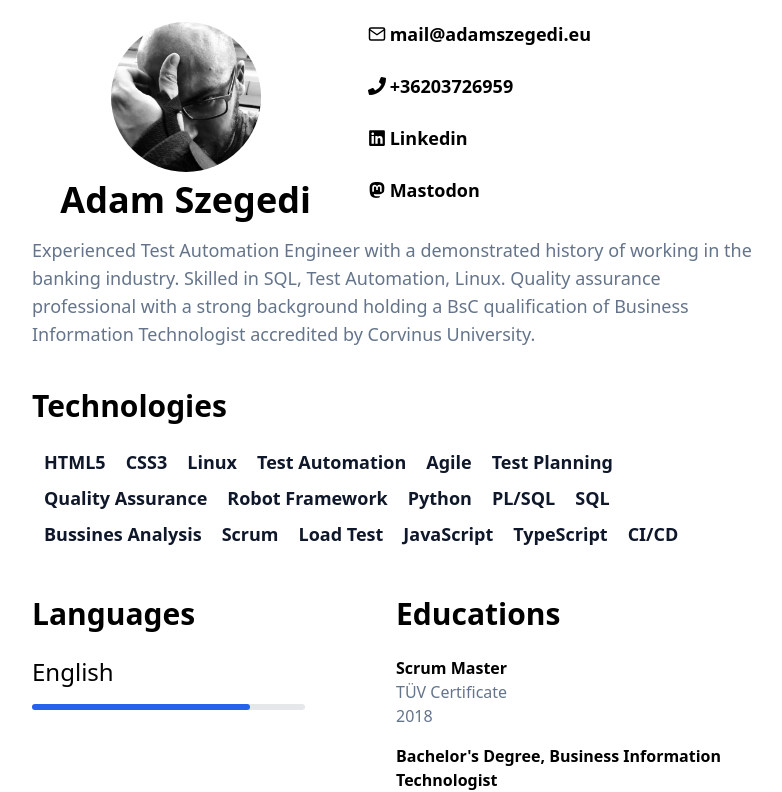
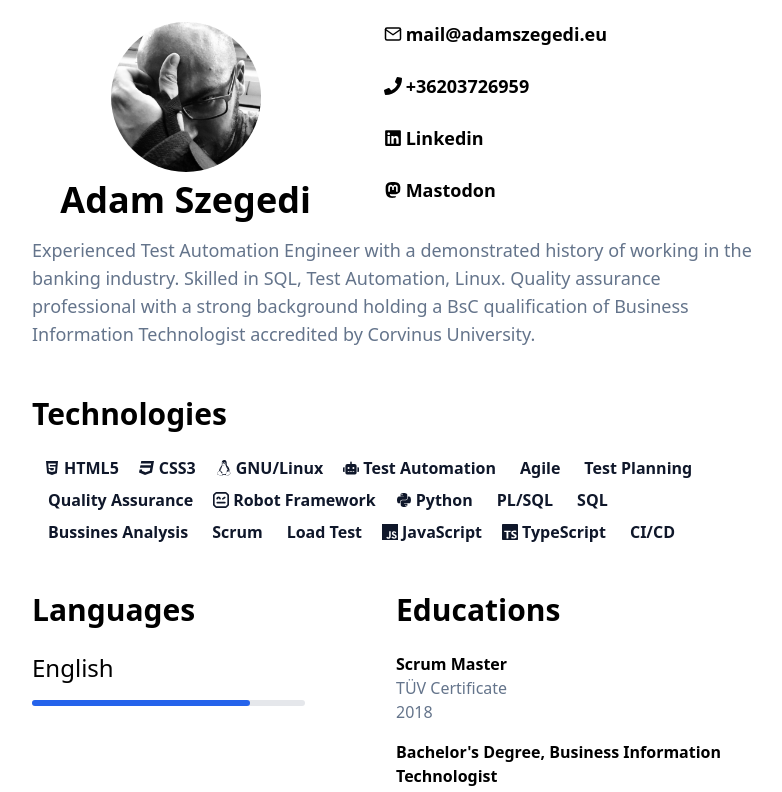
Before and after one commit to adamszegedi/onlinecv-next, a Next.js app: page /elements/skills/skill in a window 1280 px wide. Shown: the top 792 px of the page, without its empty margins (244-1026 px from the left). Built offline with nearby package versions, Linux system fonts and the light colour scheme.

Commit message:
layout finalized

```diff
--- a/pages/data/cv_data.json
+++ b/pages/data/cv_data.json
@@ -7,7 +7,7 @@
     "skills": [
       "HTML5",
       "CSS3",
-      "Linux",
+      "GNU/Linux",
       "Test Automation",
       "Agile",
       "Test Planning",
--- a/pages/elements/contact/contact.tsx
+++ b/pages/elements/contact/contact.tsx
@@ -17,7 +17,7 @@ const contactIcons = new Map<contactType, IconType>([
 
 const Contact = ({ contact }: {contact: ContactData}): JSX.Element => {
   const icon: IconType = (contactIcons.get(contact.type as contactType) ? contactIcons.get(contact.type as contactType): GrDocumentMissing)!;
-  return <div className='mb-6 content-baseline'>
+  return <div className='mb-6 content-baseline pl-4'>
     <a href={contact.data} rel={contact.rel} className="flex items-center">
         {React.createElement(icon)}
         <p className='pl-1'>
--- a/pages/elements/header.tsx
+++ b/pages/elements/header.tsx
@@ -8,8 +8,8 @@ interface HeaderData {"name":string, "bio":string, "src": string, "contacts": Co
 export default function Header({ name, bio, src, contacts }: HeaderData) {
   return (
     <>
-        <header className='flex flex-wrap'>
-          <picture className='basis-1/4 rounded-full min-w-fit m-auto mb-2'>
+        <header className='flex flex-wrap mb-2'>
+          <picture className='basis-1/4 rounded-full min-w-fit m-auto sm:mb-2 mb-12'>
             <Image
             src={profilePic}
             alt="Adam Szegedi"
@@ -21,7 +21,7 @@ export default function Header({ name, bio, src, contacts }: HeaderData) {
           </picture>
           <ContactList listOfContacts={contacts}/>
         </header>
-      <section className='text-lg mt-2 text-slate-500 dark:text-slate-400'>{bio}</section>
+      <section className='text-lg text-slate-500 dark:text-slate-400'>{bio}</section>
     </>
   );
 }
--- a/pages/elements/language/language.tsx
+++ b/pages/elements/language/language.tsx
@@ -13,7 +13,7 @@ const Language = ({ language }: {language: LanguageData}) => (
     <div className="text-2xl mt-6 mb-4">
       {language.name}
     </div>
-    <div className="w-3/4">
+    <div className="w-3/4 print-exac">
         <div className="w-full bg-gray-200 rounded-full h-1.5 mb-4 dark:bg-gray-700">
         <div className="bg-blue-600 h-1.5 rounded-full dark:bg-blue-500" style={{width: language.skill/5*100+'%'}}></div>
       </div>
--- a/pages/elements/skills/list.tsx
+++ b/pages/elements/skills/list.tsx
@@ -1,9 +1,9 @@
 import Skill from './skill';
 
 const SkillList = ({ listOfSkills }: {listOfSkills:string[]}) => (
-  <section className='mt-10'>
+  <section className='mt-12'>
     <p className='font-semibold text-3xl'>Technologies</p>
-    <ul className='list-none flex flex-wrap gap-2 text-lg font-semibold mt-6'>
+    <ul className='list-none flex flex-wrap gap-2 font-semibold mt-6 text-base'>
       {listOfSkills.map((skill) => <Skill text={skill} key={skill} />)}
     </ul>
   </section>
--- a/pages/elements/skills/skill.tsx
+++ b/pages/elements/skills/skill.tsx
@@ -1,5 +1,28 @@
-const Skill = ({ text }: {text:string}) => (
-  <li className="ml-3 text-slate-900 dark:text-slate-400">{text}</li>
-);
+import { IconType } from 'react-icons/lib';
+import { FaCss3, FaHtml5, FaLinux, FaRobot, FaPython } from 'react-icons/fa'
+import {SiRobotframework, SiTypescript, SiJavascript} from 'react-icons/si';
+import React from 'react';
+
+const skillIcons = new Map<string, IconType>([
+  ['html5', FaHtml5],
+  ['css3', FaCss3],
+  ['gnu/linux', FaLinux],
+  ['test automation', FaRobot],
+  ['robot framework', SiRobotframework],
+  ['python', FaPython],
+  ['javascript', SiJavascript],
+  ['typescript', SiTypescript]
+])
+
+const Skill = ({ text }: {text:string}) => {
+  const skillIcon = skillIcons.get(text.toLowerCase());
+  return <li className="ml-3 text-slate-900 dark:text-slate-400 flex flex-row items-center">
+    {skillIcon &&
+      React.createElement(skillIcon)
+    }
+    <p className='ml-1'>{text}</p>
+  </li>
+  }
+;
 
 export default Skill;
--- a/styles/cv.css
+++ b/styles/cv.css
@@ -2,7 +2,7 @@
 @tailwind components;
 @tailwind utilities;
 
-* {
+.print-exac {
     -webkit-print-color-adjust: exact !important;   /* Chrome, Safari 6 – 15.3, Edge */
     print-color-adjust: exact !important;           /* Firefox 97+, Safari 15.4+ */
 }
```
